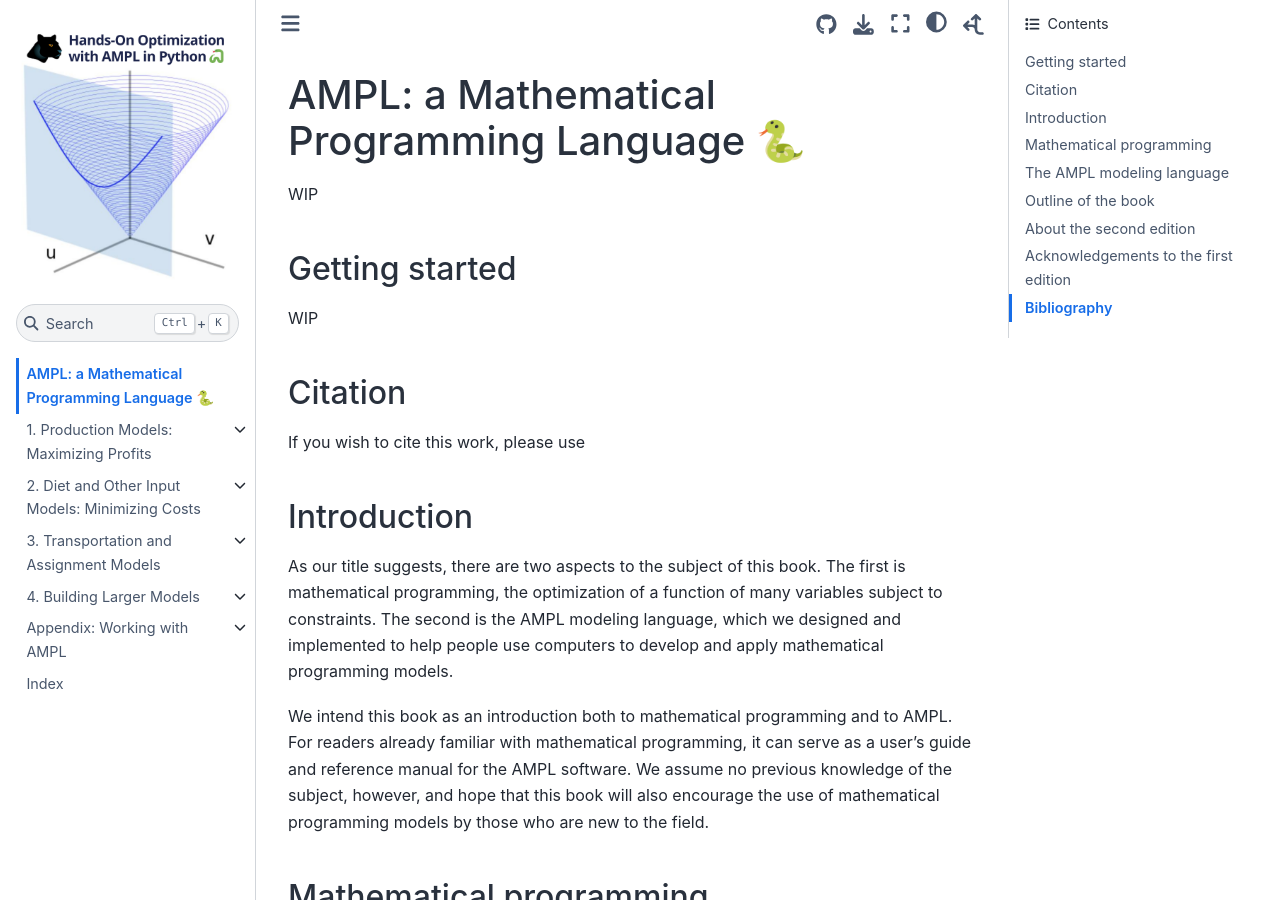
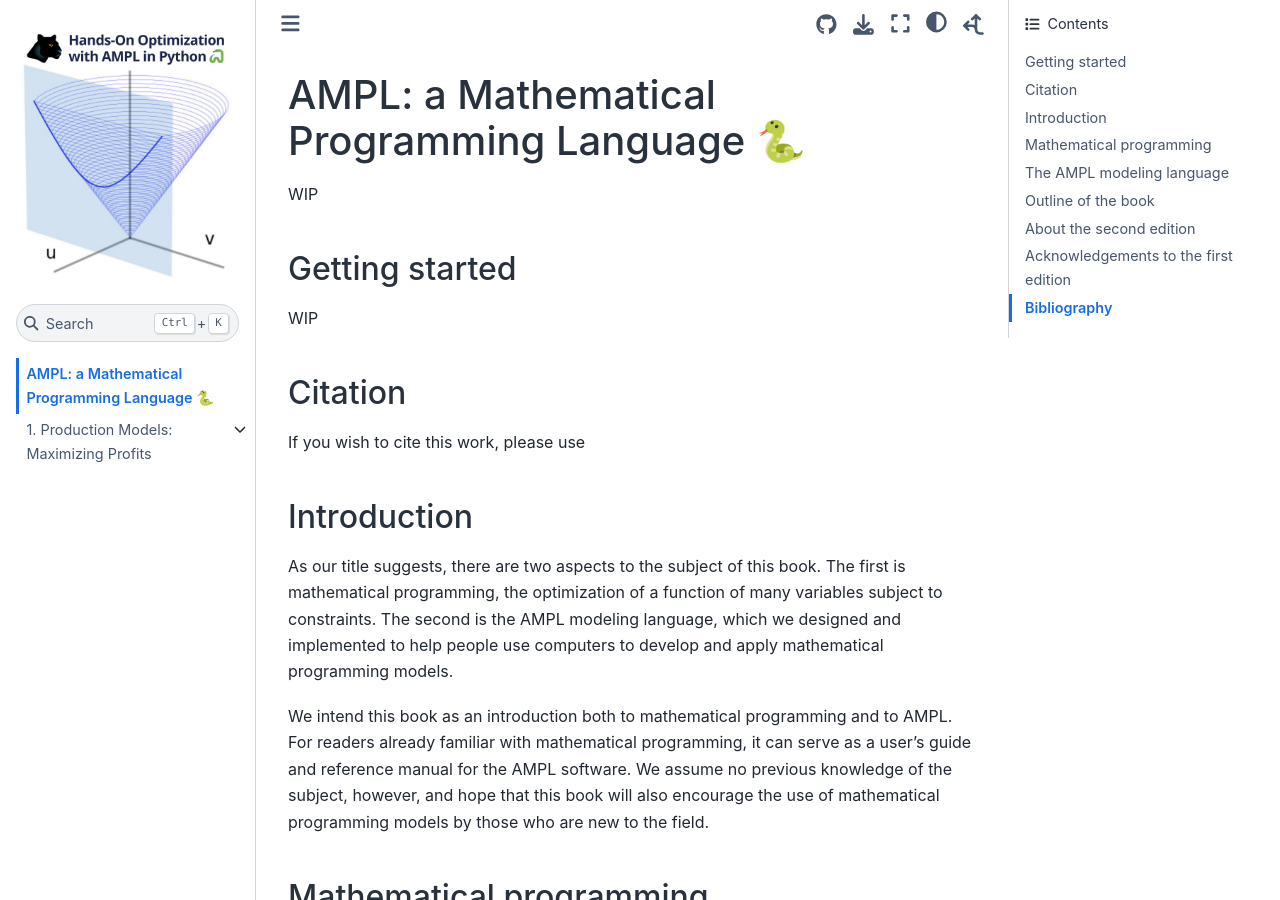
Before and after one commit to marcos-dv/amplbook, a Jupyter Book: the page built from index.md, in a window 1280 px wide and 900 px high. Built offline with Jupyter Book 1.0.4 settings and Sphinx 7.4.7 and the Sphinx Book theme 1.1.4, drawn with Linux system fonts in a browser that asks for light colours; pages that are not in the unit, such as notebooks, are missing from menus; some of the changed lines change nothing that is shown.

Commit message:
Reduce toc

```diff
--- a/_toc.yml
+++ b/_toc.yml
@@ -6,38 +6,38 @@
 - file: notebooks/01/01.md
   sections:
   - file: notebooks/01/tut_1_1.ipynb
-  - file: notebooks/01/tut_1_2.ipynb
-  - file: notebooks/01/tut_1_3.ipynb
-  - file: notebooks/01/tut_1_4.ipynb
-  - file: notebooks/01/tut_1_5.ipynb
-  - file: notebooks/01/tut_1_6.ipynb
-  - file: notebooks/01/1_exercises.ipynb
-
-- file: notebooks/02/02.md
-  sections:
-  - file: notebooks/02/2_1_a_linear_program_for_the_diet_problem.ipynb
-  - file: notebooks/02/2_2_an_AMPL_model_for_the_diet_problem.ipynb
-  - file: notebooks/02/2_3_using_the_AMPL_diet_model.ipynb
-  - file: notebooks/02/2_4_generalizations_to_blending_economics_and_scheduling.ipynb
-  - file: notebooks/02/2_exercises.ipynb
-
-- file: notebooks/03/03.md
-  sections:
-  - file: notebooks/03/3_1_a_linear_program_for_the_transportation_problem.ipynb
-  - file: notebooks/03/3_2_an_AMPL_model_for_the_transportation_problem.ipynb
-  - file: notebooks/03/3_3_other_interpretations_of_the_transportation_model.ipynb
-  - file: notebooks/03/3_exercises.ipynb
-
-- file: notebooks/04/04.md
-  sections:
-  - file: notebooks/04/4_1_a_multicommodity_transportation_model.ipynb
-  - file: notebooks/04/4_2_a_multiperiod_production_model.ipynb
-  - file: notebooks/04/4_3_a_model_of_production_and_transportation.ipynb
-  - file: notebooks/04/4_exercises.ipynb
-
-- file: notebooks/appendix/appendix.md
-  sections:
-  - file: notebooks/appendix/ampl-style-guide.ipynb
-  - file: notebooks/appendix/amplpy-style-guide.ipynb
-
-- file: genindex.md
+    #  - file: notebooks/01/tut_1_2.ipynb
+    #  - file: notebooks/01/tut_1_3.ipynb
+    #  - file: notebooks/01/tut_1_4.ipynb
+    #  - file: notebooks/01/tut_1_5.ipynb
+    #  - file: notebooks/01/tut_1_6.ipynb
+    #  - file: notebooks/01/1_exercises.ipynb
+    #
+    #- file: notebooks/02/02.md
+    #  sections:
+    #  - file: notebooks/02/2_1_a_linear_program_for_the_diet_problem.ipynb
+    #  - file: notebooks/02/2_2_an_AMPL_model_for_the_diet_problem.ipynb
+    #  - file: notebooks/02/2_3_using_the_AMPL_diet_model.ipynb
+    #  - file: notebooks/02/2_4_generalizations_to_blending_economics_and_scheduling.ipynb
+    #  - file: notebooks/02/2_exercises.ipynb
+    #
+    #- file: notebooks/03/03.md
+    #  sections:
+    #  - file: notebooks/03/3_1_a_linear_program_for_the_transportation_problem.ipynb
+    #  - file: notebooks/03/3_2_an_AMPL_model_for_the_transportation_problem.ipynb
+    #  - file: notebooks/03/3_3_other_interpretations_of_the_transportation_model.ipynb
+    #  - file: notebooks/03/3_exercises.ipynb
+    #
+    #- file: notebooks/04/04.md
+    #  sections:
+    #  - file: notebooks/04/4_1_a_multicommodity_transportation_model.ipynb
+    #  - file: notebooks/04/4_2_a_multiperiod_production_model.ipynb
+    #  - file: notebooks/04/4_3_a_model_of_production_and_transportation.ipynb
+    #  - file: notebooks/04/4_exercises.ipynb
+    #
+    #- file: notebooks/appendix/appendix.md
+    #  sections:
+    #  - file: notebooks/appendix/ampl-style-guide.ipynb
+    #  - file: notebooks/appendix/amplpy-style-guide.ipynb
+    #
+    #- file: genindex.md
```
